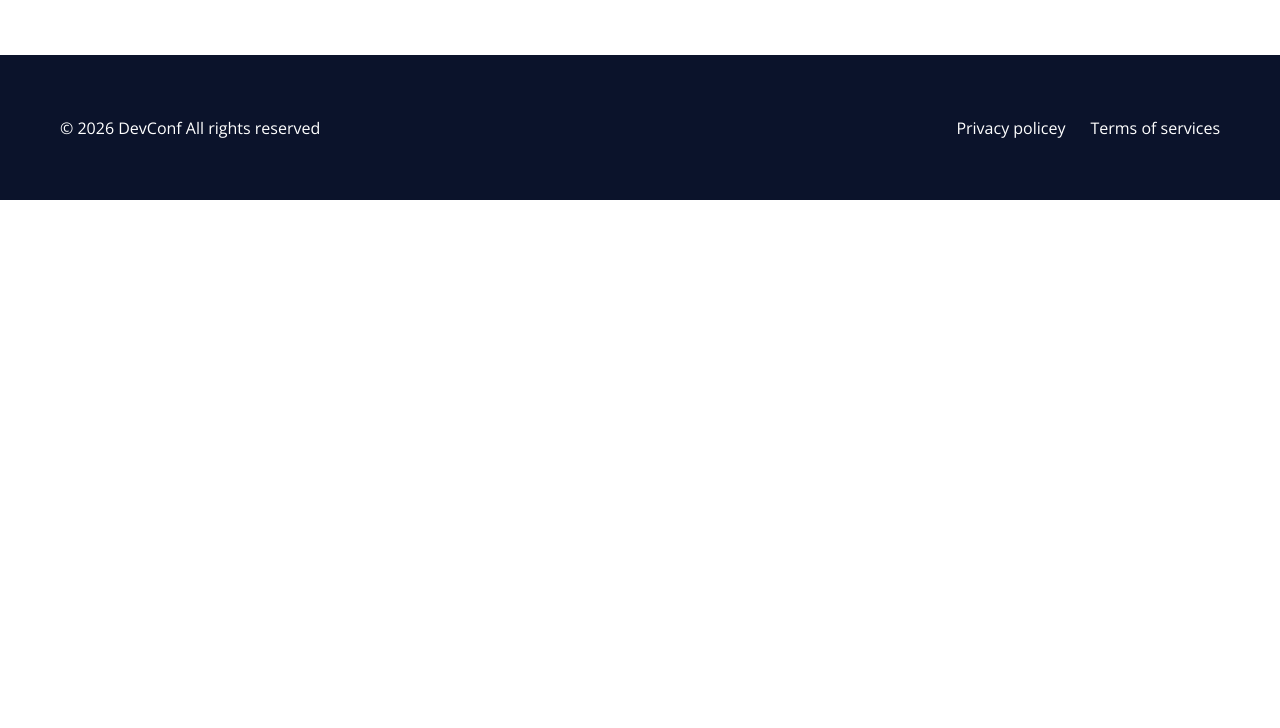
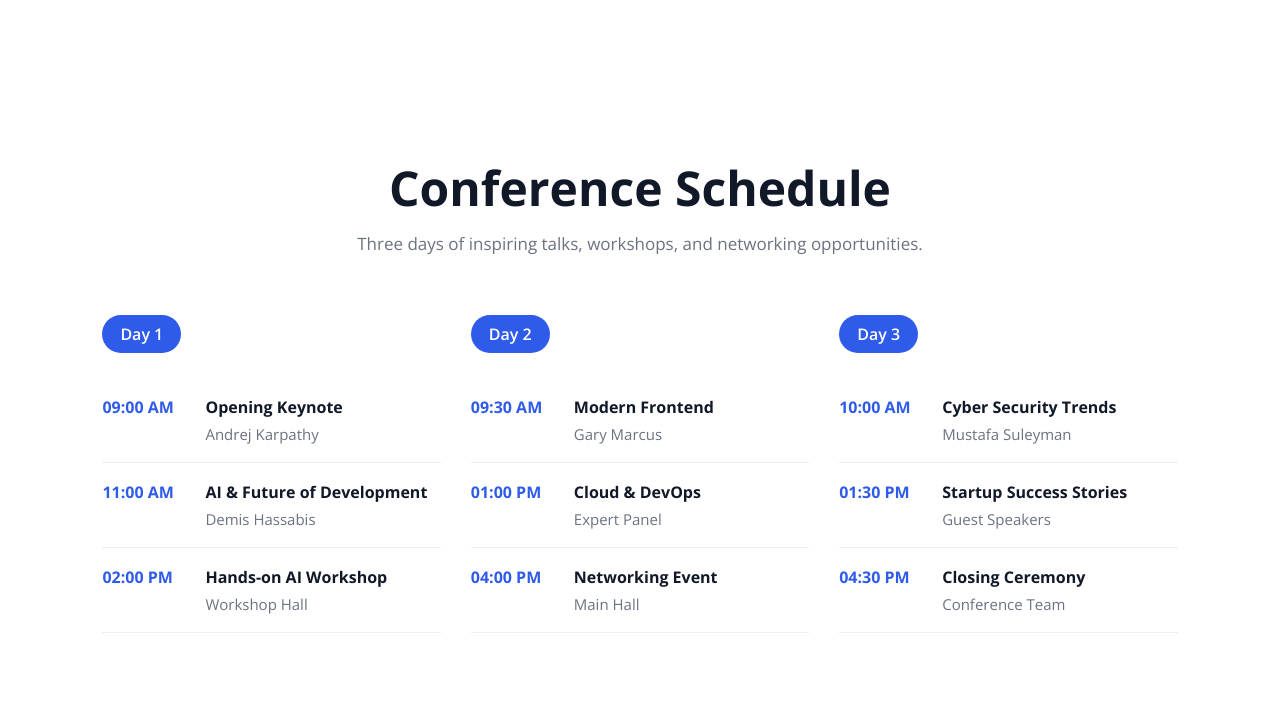
Before and after one commit to prottoym/b-14-assignment-01, a plain HTML site: page index.html in a window 1280 px wide. Shown: the part 2452-3180 px from the top of the page. Before the commit the page ends 2652 px from the top, so only its background shows below. Drawn offline with nearby package versions, Linux system fonts and the light colour scheme.

Commit message:
5th commit

```diff
--- a/index.html
+++ b/index.html
@@ -40,7 +40,6 @@
 
             <h2>Code. Connect. Create</h2>
 
-
             <p>Join 4,000+ engineers, founders, and builders at the premier developer
                 conference of 2026. Three days of cutting-edge talks, hands-on workshops,
                 and meaningful connections.
@@ -54,7 +53,9 @@
 
     <!--Meet part start-->
     <section class="Speakers">
+
         <h1>Meet The Speakers</h1>
+
         <div class="main-box">
             <div class="box">
                 <img src="./assets/andrej.png" alt="andrej image">
@@ -166,17 +167,120 @@
      <!--price section end-->
 
 
+     <!-- something missing section start-->
+<section class="schedule-section">
+
+    <div class="container">
+
+        <div class="section-title">
+            <h2>Conference Schedule</h2>
+            <p>Three days of inspiring talks, workshops, and networking opportunities.</p>
+        </div>
+
+        <div class="schedule">
+
+            <div class="schedule-box">
+                <div class="day">Day 1</div>
+
+                <div class="session">
+                    <span class="time">09:00 AM</span>
+                    <div>
+                        <h4>Opening Keynote</h4>
+                        <p>Andrej Karpathy</p>
+                    </div>
+                </div>
+
+                <div class="session">
+                    <span class="time">11:00 AM</span>
+                    <div>
+                        <h4>AI & Future of Development</h4>
+                        <p>Demis Hassabis</p>
+                    </div>
+                </div>
+
+                <div class="session">
+                    <span class="time">02:00 PM</span>
+                    <div>
+                        <h4>Hands-on AI Workshop</h4>
+                        <p>Workshop Hall</p>
+                    </div>
+                </div>
+            </div>
+
+            <div class="schedule-box">
+                <div class="day">Day 2</div>
+
+                <div class="session">
+                    <span class="time">09:30 AM</span>
+                    <div>
+                        <h4>Modern Frontend</h4>
+                        <p>Gary Marcus</p>
+                    </div>
+                </div>
+
+                <div class="session">
+                    <span class="time">01:00 PM</span>
+                    <div>
+                        <h4>Cloud & DevOps</h4>
+                        <p>Expert Panel</p>
+                    </div>
+                </div>
+
+                <div class="session">
+                    <span class="time">04:00 PM</span>
+                    <div>
+                        <h4>Networking Event</h4>
+                        <p>Main Hall</p>
+                    </div>
+                </div>
+            </div>
+
+            <div class="schedule-box">
+                <div class="day">Day 3</div>
+
+                <div class="session">
+                    <span class="time">10:00 AM</span>
+                    <div>
+                        <h4>Cyber Security Trends</h4>
+                        <p>Mustafa Suleyman</p>
+                    </div>
+                </div>
+
+                <div class="session">
+                    <span class="time">01:30 PM</span>
+                    <div>
+                        <h4>Startup Success Stories</h4>
+                        <p>Guest Speakers</p>
+                    </div>
+                </div>
+
+                <div class="session">
+                    <span class="time">04:30 PM</span>
+                    <div>
+                        <h4>Closing Ceremony</h4>
+                        <p>Conference Team</p>
+                    </div>
+                </div>
+            </div>
+
+        </div>
+
+    </section>
+     <!--Someting missing section end -->
+
+
      <!--footer section start-->
      <footer>
         <div class="end-part">
-            <p>© 2026 DevConf All rights reserved</p>
+            <p class="end-part-p">© 2026 DevConf All rights reserved</p>
             <ul>
                 <li><a href="">Privacy policey</a></li>
                 <li><a href="">Terms of services</a></li>
             </ul>
-
         </div>
      </footer>
+
+     <!--footer section end-->
 
 </body>
 
--- a/style.css
+++ b/style.css
@@ -266,7 +266,6 @@
     position: absolute;
     left: 0;
     font-size: 16px;
-    line-top: 1;
 }
 
 
@@ -300,6 +299,83 @@
 }
 
 
+/* Schedule section */
+.schedule-section{
+    padding:100px 8%;
+    background:#ffffff;
+}
+
+.container{
+    max-width:1200px;
+    margin:auto;
+}
+
+.section-title{
+    text-align:center;
+    margin-bottom:60px;
+}
+
+.section-title h2{
+    font-size:48px;
+    color:#111827;
+    margin-bottom:12px;
+}
+
+.section-title p{
+    color:#6b7280;
+    font-size:17px;
+}
+
+.schedule{
+    display:grid;
+    grid-template-columns:repeat(auto-fit,minmax(320px,1fr));
+    gap:30px;
+    margin-bottom:100px;
+}
+
+.schedule-card{
+    background:#fff;
+    border:1px solid #e5e7eb;
+    border-radius:16px;
+    padding:28px;
+    transition:.3s;
+}
+
+.day{
+    display:inline-block;
+    background:#2F5BEA;
+    color:#fff;
+    padding:8px 18px;
+    border-radius:30px;
+    font-weight:600;
+    margin-bottom:25px;
+}
+
+.session{
+    display:flex;
+    gap:18px;
+    padding:18px 0;
+    border-bottom:1px solid #eee;
+}
+
+
+.time{
+    min-width:85px;
+    font-weight:700;
+    color:#2F5BEA;
+}
+
+.session h4{
+    margin-bottom:6px;
+    color:#111827;
+}
+
+.session p{
+    color:#6b7280;
+    font-size:15px;
+}
+
+
 /* footer part */
 .end-part{
     background-color: #0B132B;
@@ -311,7 +387,7 @@
     color: #FFFFFF;
 }
 
-.end-part p{
+.end-part .end-part-p{
     margin: 0;
 }
 
@@ -321,9 +397,10 @@
     margin: 0;
     padding: 0;
     list-style: none;
+    color: #FFFFFF;
 }
 
-.end-part ul li a{
+.end-part ul li .end-part-p{
     color: #FFFFFF;
     text-decoration: none;
 }
```
